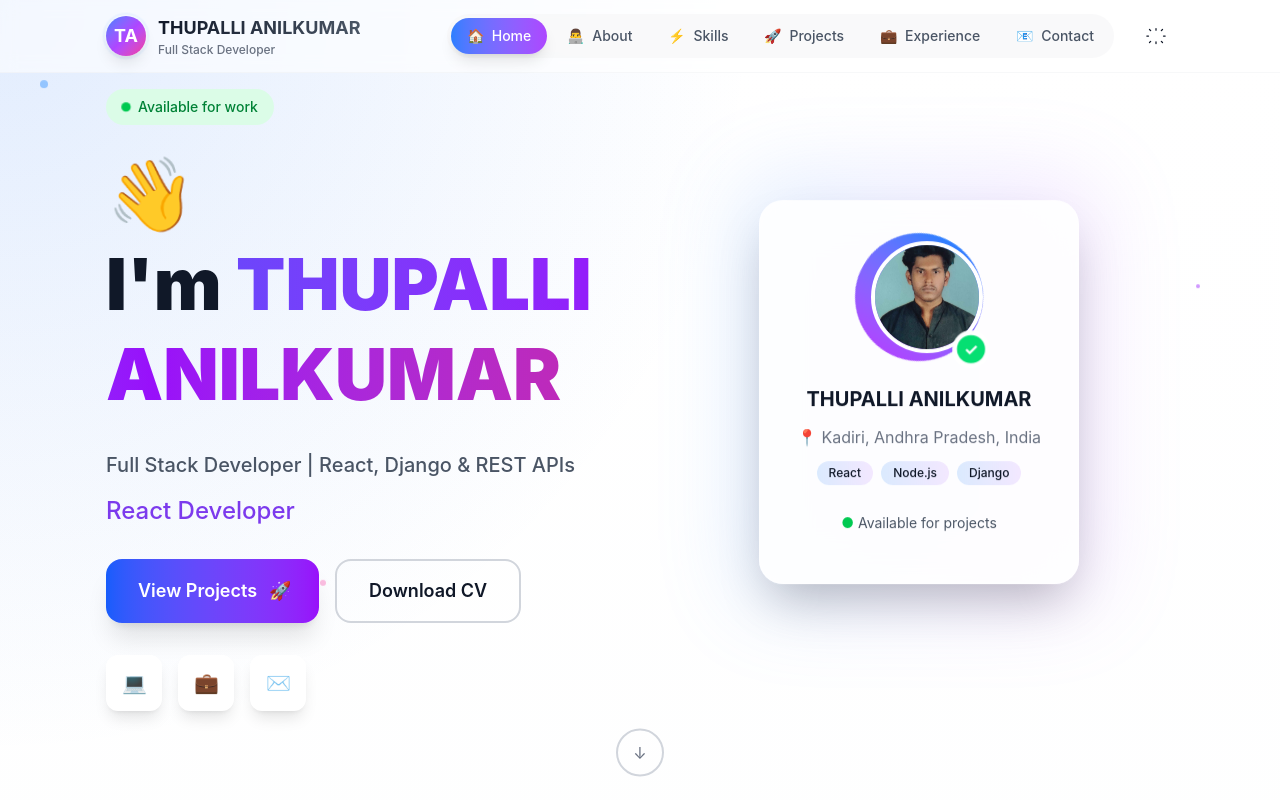
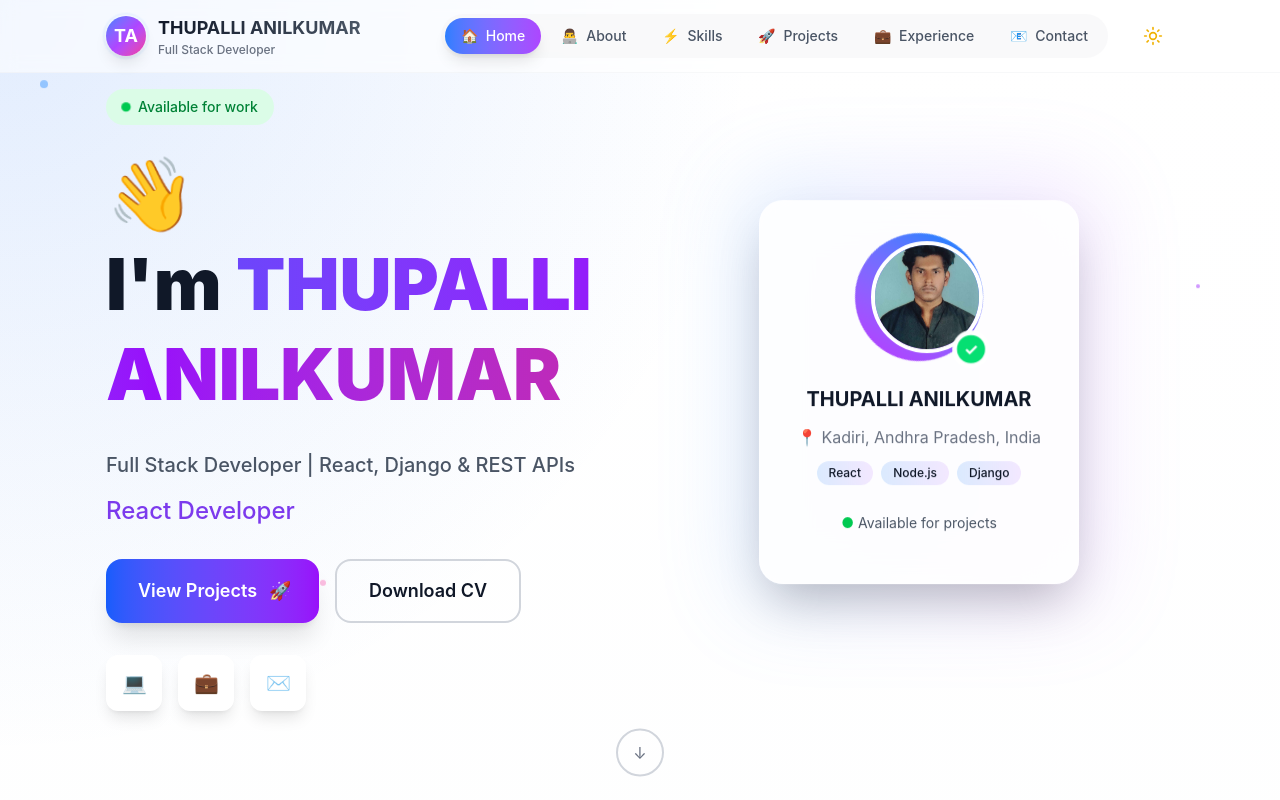
Before and after one commit to thupallianil/thupalli-anil-portfolio, a React (Vite) app: page / in a window 1280 px wide. Shown: the top 800 px of the page. Built offline with nearby package versions, Linux system fonts and the light colour scheme.

Commit message:
feat: improve theme toggle with smooth transitions and premium icons

```diff
--- a/src/components/Common/ThemeToggle.jsx
+++ b/src/components/Common/ThemeToggle.jsx
@@ -1,14 +1,31 @@
 import React from "react";
+import { Sun, Moon } from "lucide-react";
+import { motion, AnimatePresence } from "framer-motion";
 
 export default function ThemeToggle({ theme, setTheme }) {
   const toggle = () => setTheme(theme === "dark" ? "light" : "dark");
+
   return (
-    <button onClick={toggle} aria-label="Toggle theme" className="p-2 rounded-md hover:bg-gray-100 dark:hover:bg-gray-800 transition">
-      {theme === "dark" ? (
-        <svg className="w-5 h-5" viewBox="0 0 24 24" fill="none"><path d="M21 12.79A9 9 0 1 1 11.21 3 7 7 0 0 0 21 12.79z" stroke="currentColor" strokeWidth="1.5" strokeLinecap="round" strokeLinejoin="round"/></svg>
-      ) : (
-        <svg className="w-5 h-5" viewBox="0 0 24 24" fill="none"><path d="M12 3v2M12 19v2M4.2 4.2l1.4 1.4M18.4 18.4l1.4 1.4M1 12h2M21 12h2M4.2 19.8l1.4-1.4M18.4 5.6l1.4-1.4" stroke="currentColor" strokeWidth="1.5" strokeLinecap="round" strokeLinejoin="round"/></svg>
-      )}
+    <button
+      onClick={toggle}
+      aria-label="Toggle theme"
+      className="p-2.5 rounded-xl bg-white/10 dark:bg-gray-800/50 backdrop-blur-md border border-white/20 dark:border-gray-700/30 hover:shadow-lg transition-all duration-300"
+    >
+      <AnimatePresence mode="wait" initial={false}>
+        <motion.div
+          key={theme}
+          initial={{ y: -20, opacity: 0, rotate: -90 }}
+          animate={{ y: 0, opacity: 1, rotate: 0 }}
+          exit={{ y: 20, opacity: 0, rotate: 90 }}
+          transition={{ duration: 0.2 }}
+        >
+          {theme === "dark" ? (
+            <Moon className="w-5 h-5 text-blue-400" />
+          ) : (
+            <Sun className="w-5 h-5 text-yellow-500" />
+          )}
+        </motion.div>
+      </AnimatePresence>
     </button>
   );
 }
```
